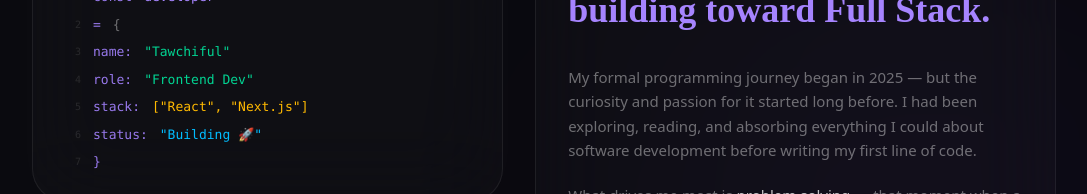
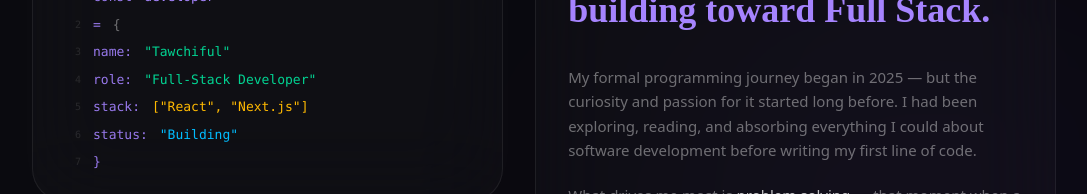
Before and after one commit to tawchifulislam/portfolio, a Next.js app: page / in a window 1280 px wide. Shown: the part 1146-1340 px from the top of the page, without its empty margins (96-1183 px from the left). Built offline with nearby package versions, Linux system fonts and the light colour scheme.

Commit message:
refactor: tech-stack

```diff
--- a/src/components/sections/About.jsx
+++ b/src/components/sections/About.jsx
@@ -18,7 +18,11 @@ const codeLines = [
   { token: 'const', name: ' developer', color: 'text-violet-400' },
   { token: '=', name: ' {', color: 'text-white/40' },
   { token: '  name:', name: ' "Tawchiful"', color: 'text-emerald-400' },
-  { token: '  role:', name: ' "Frontend Dev"', color: 'text-emerald-400' },
+  {
+    token: '  role:',
+    name: ' "Full-Stack Developer"',
+    color: 'text-emerald-400',
+  },
   {
     token: '  stack:',
     name: ' ["React", "Next.js"]',
@@ -26,7 +30,7 @@ const codeLines = [
   },
   {
     token: '  status:',
-    name: ' "Building 🚀"',
+    name: ' "Building"',
     color: 'text-sky-400',
   },
   { token: '}', name: '', color: 'text-white/40' },
```
Also changed, not shown: src/lib/data.js.
